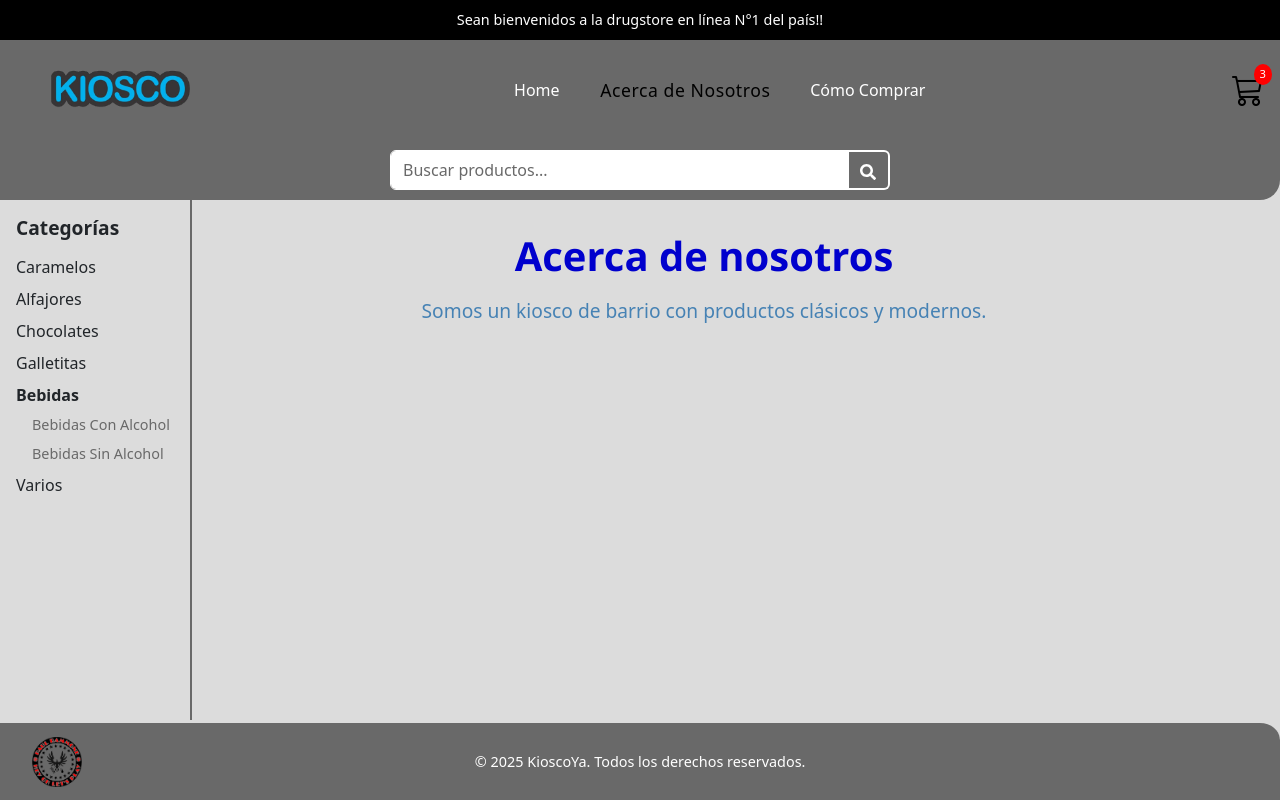
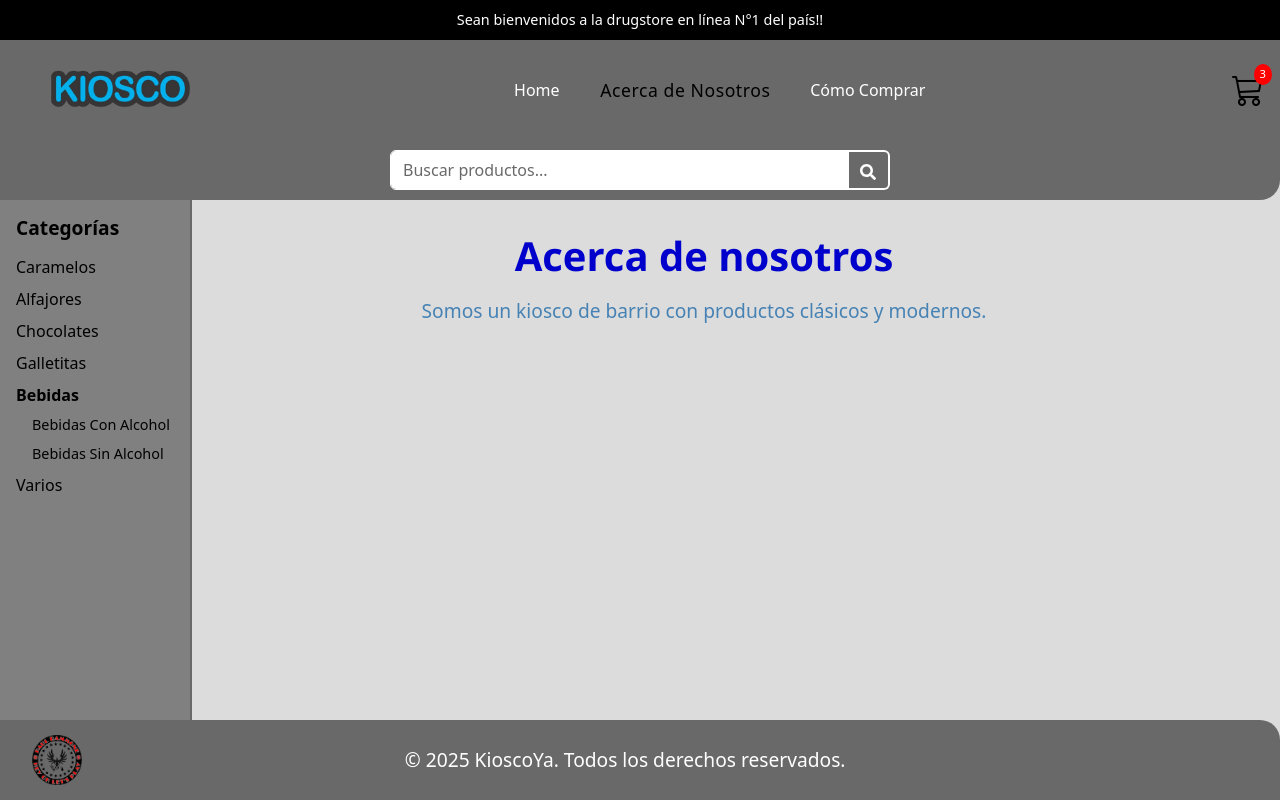
Before and after one commit to 89pabloalvarez/react-js-81725, a React (Vite) app: page /about-us in a window 1280 px wide. Built offline with nearby package versions, Linux system fonts and the light colour scheme.

Commit message:
Arreglo clases, colores, agrego footer linkedin link clases.

```diff
--- a/src/App.css
+++ b/src/App.css
@@ -267,7 +267,7 @@ header {
 
 .category-nav {
   width: 15%;
-  background-color: var(--color-grey-light);
+  background-color: var(--color-grey-medium);
   border-right: 2px solid var(--color-grey-dark);
   padding: 1rem;
   box-sizing: border-box;
@@ -282,12 +282,12 @@ header {
   font-size: 1.2rem;
   font-weight: bold;
   margin-bottom: 1rem;
-  color: var(--color-primary);
+  color: var(--color-black);
 }
 
 .category-label {
   font-weight: 600;
-  color: var(--color-dark);
+  color: var(--color-black);
   cursor: default;
   display: block;
   margin-bottom: 0.3rem;
@@ -305,12 +305,12 @@ header {
 
 .category-link {
   text-decoration: none;
-  color: var(--color-dark);
+  color: var(--color-black);
   font-weight: 500;
 }
 
 .category-link:hover {
-  color: var(--color-primary);
+  color: var(--color-white);
 }
 
 .subcategory-list {
@@ -325,25 +325,25 @@ header {
 
 .subcategory-link {
   text-decoration: none;
-  color: var(--color-grey-dark);
+  color: var(--color-black);
   font-size: 0.9rem;
 }
 
 .subcategory-link:hover {
-  color: var(--color-primary);
+  color: var(--color-white);
 }
 
 .active-category {
   color: var(--color-page-title);
   font-weight: bold;
-  border-left: 3px solid var(--color-primary);
+  border-left: 3px solid var(--color-black);
   padding-left: 0.5rem;
 }
 
 .active-subcategory {
   color: var(--color-page-title);
   font-weight: bold;
-  border-left: 2px solid var(--color-primary);
+  border-left: 2px solid var(--color-black);
   padding-left: 0.3rem;
 }
 
@@ -376,6 +376,7 @@ main {
   color: var(--color-page-paragraph);
   margin: 0 auto;
   max-width: 600px;
+  margin-bottom: 1rem;
 }
 
 .notfound-image {
@@ -421,7 +422,6 @@ main {
 .footer {
   background-color: var(--color-grey-dark);
   padding: 0 2rem;
-  border-top: 3px solid var(--color-grey-light);
   display: flex;
   justify-content: space-between;
   align-items: center;
@@ -438,14 +438,25 @@ main {
 }
 
 .footer-text {
-  font-size: 0.9rem;
+  font-size: 1.2rem;
   color: var(--color-white);
   text-align: center;
   flex: 1;
 }
 
 .footer-spacer {
-  width: 50px;
+  width: 80px;
+  text-align: center;
+}
+
+.footer-link {
+  color: var(--color-white);
+  text-decoration: none;
+  font-size: 0.7rem;
+}
+
+.footer-link:hover {
+  color: var(--color-primary);
 }
 
 /*////////////////////////////////////////////////////*/
```
